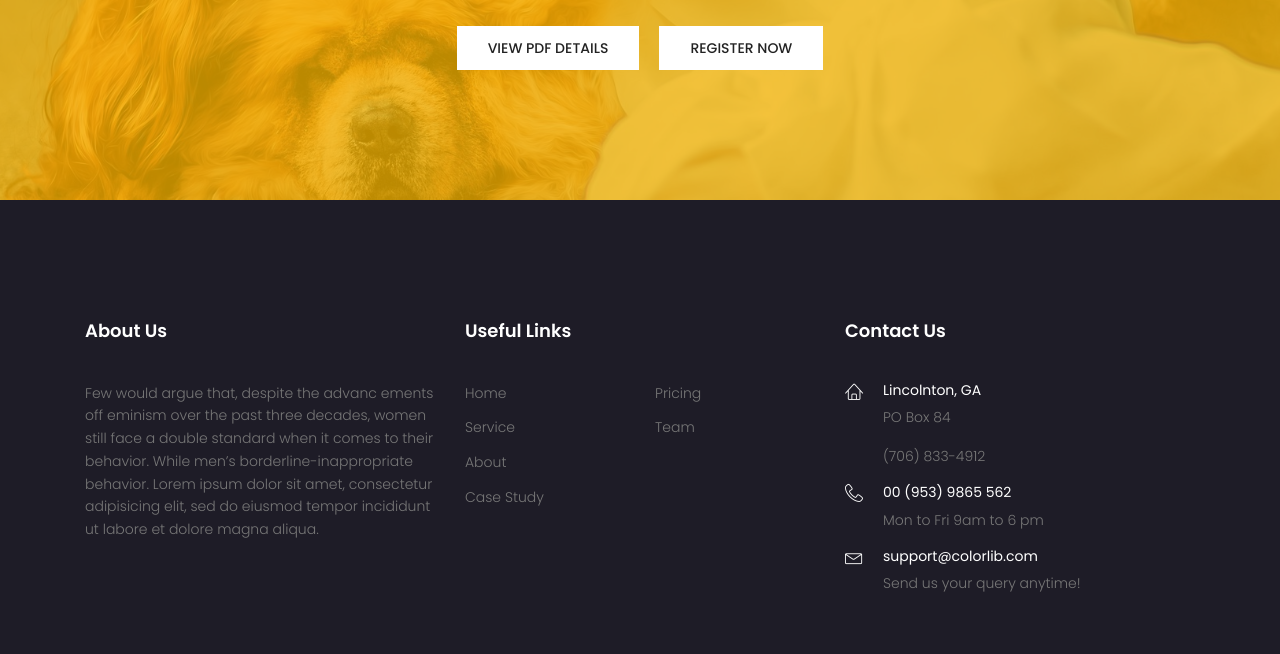
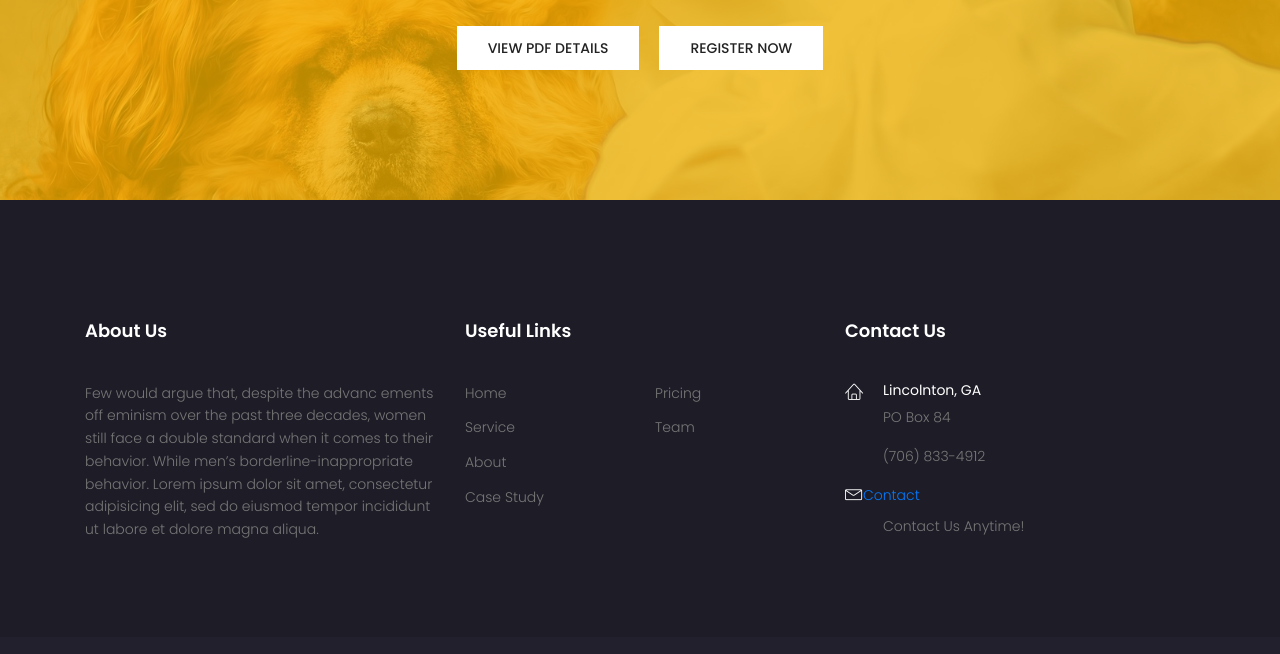
Before and after one commit to kayleybannister/LC-Paws, a plain HTML site: page index.html in a window 1280 px wide. Shown: the part 4177-4831 px from the top of the page. Drawn offline with nearby package versions, Linux system fonts and the light colour scheme; some packages are replaced by stand-ins of ours.

Commit message:
working on contact details

```diff
--- a/index.html
+++ b/index.html
@@ -426,23 +426,12 @@
 									</li>
 									<li class="flex-row d-flex">
 										<div class="icon">
-											<span class="lnr lnr-phone-handset"></span>
-										</div>
-										<div class="detail">
-											<h4>00 (953) 9865 562</h4>
-											<p>
-												Mon to Fri 9am to 6 pm
-											</p>
-										</div>
-									</li>
-									<li class="flex-row d-flex">
-										<div class="icon">
 											<span class="lnr lnr-envelope"></span>
 										</div>
 										<div class="detail">
-											<h4>support@colorlib.com</h4>
+											<a href="https://www.facebook.com/pg/furbabiessaved/about/?ref=page_internal"> Contact</a>
 											<p>
-												Send us your query anytime!
+												Contact Us Anytime!
 											</p>
 										</div>
 									</li>
```
